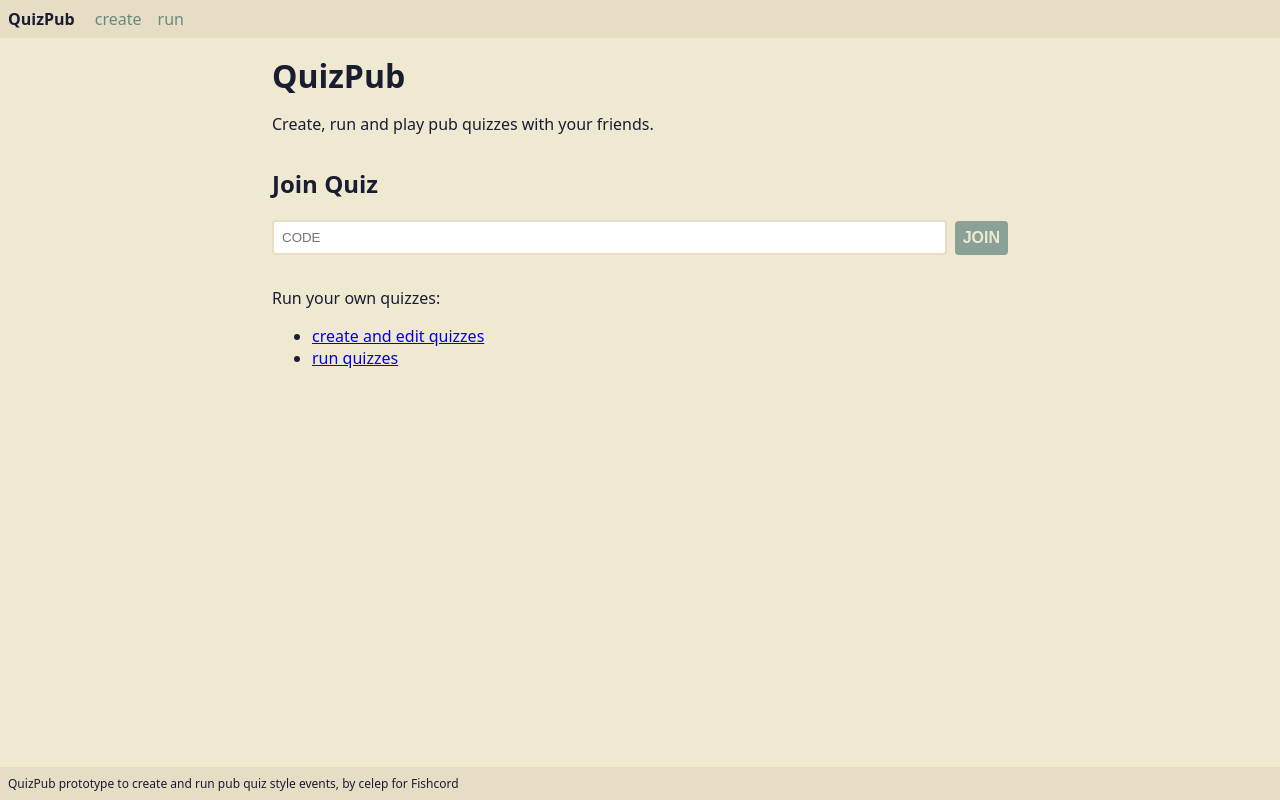
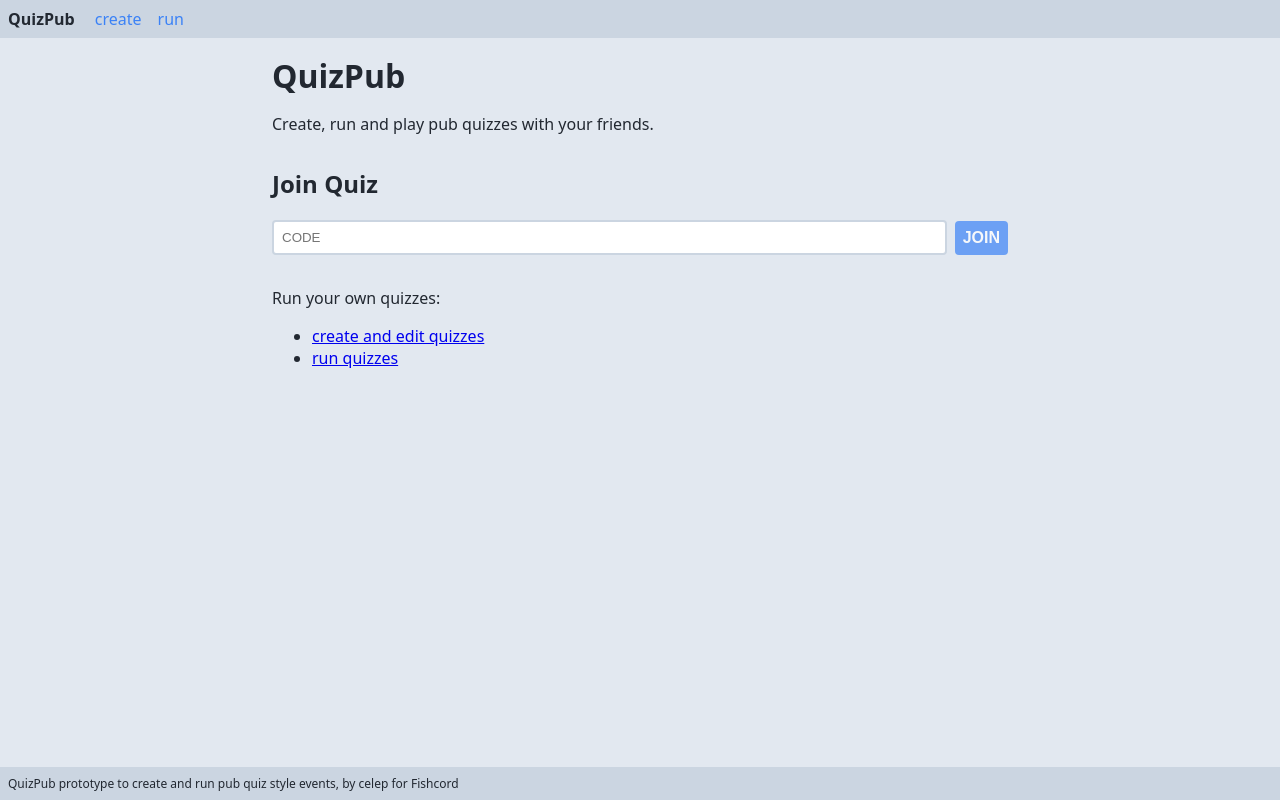
Before and after one commit to culas/quiz-pub, a SvelteKit app in the folder client/: page / in a window 1280 px wide. Built offline with nearby package versions, Linux system fonts and the light colour scheme.

Commit message:
change colors and some other stylings

```diff
--- a/client/src/lib/components/Tooltip.svelte
+++ b/client/src/lib/components/Tooltip.svelte
@@ -10,16 +10,16 @@
 
 <style>
 	.tooltip {
-		color: #fff;
+		color: var(--color-white);
 		min-width: 80px;
 		max-width: 250px;
 		position: absolute;
 		padding: 0.5rem 0.75rem;
 		text-align: center;
 		font-weight: 400;
-		font-size: 0.7rem;
+		font-size: 0.75rem;
 		line-height: 1.2;
 		border-radius: 0.25rem;
-		background-color: rgba(0, 0, 0, 0.8);
+		background-color: rgba(0, 0, 0, 0.7);
 	}
 </style>
--- a/client/static/global.css
+++ b/client/static/global.css
@@ -1,13 +1,14 @@
 :root {
-	--color-dark: #181d31;
-	--color-primary: #678983;
-	--color-lighter: #f0e9d2;
-	--color-light: #e6ddc4;
+	--color-dark: #222831;
+	--color-primary: #3b82f6;
+	--color-lighter: #e2e8f0;
+	--color-light: #cbd5e1;
 	--color-white: white;
-	--color-warning: #d9534f;
+	--color-warning: #b91c1c;
 	--color-text: var(--color-dark);
+	--color-text-button: var(--color-white);
 	--color-background: var(--color-lighter);
-	--box-shadow: 0 3px 6px rgba(0, 0, 0, 0.05);
+	--box-shadow: 0 3px 6px rgba(0, 0, 0, 0.1);
 }
 
 *,
@@ -46,6 +47,11 @@ input {
 	width: 100%;
 	border: 2px solid var(--color-light);
 	background-color: var(--color-white);
+	outline: none;
+}
+
+input:focus {
+	border-color: var(--color-primary);
 }
 
 button,
@@ -55,11 +61,13 @@ button,
 	font-size: inherit;
 	font-weight: bold;
 	border: none;
-	color: var(--color-lighter);
+	color: var(--color-text-button);
 	background-color: var(--color-primary);
 	text-transform: uppercase;
 	cursor: pointer;
 	margin: 0;
+	box-shadow: var(--box-shadow);
+	transition: box-shadow .1s ease-in-out, background-color .1s ease-in-out;
 }
 
 button:hover,
@@ -67,12 +75,14 @@ button:active,
 .button:hover,
 .button:active {
 	background-color: var(--color-dark);
+	box-shadow: 0px 3px 8px rgba(0, 0, 0, .3);
 }
 
 button:disabled {
 	background-color: var(--color-primary);
 	cursor: auto;
-	opacity: 0.75;
+	opacity: 0.7;
+	box-shadow: none;
 }
 
 .warn {
```
Also changed, not shown: client/src/routes/edit/+page.svelte (+9 -0 lines).
